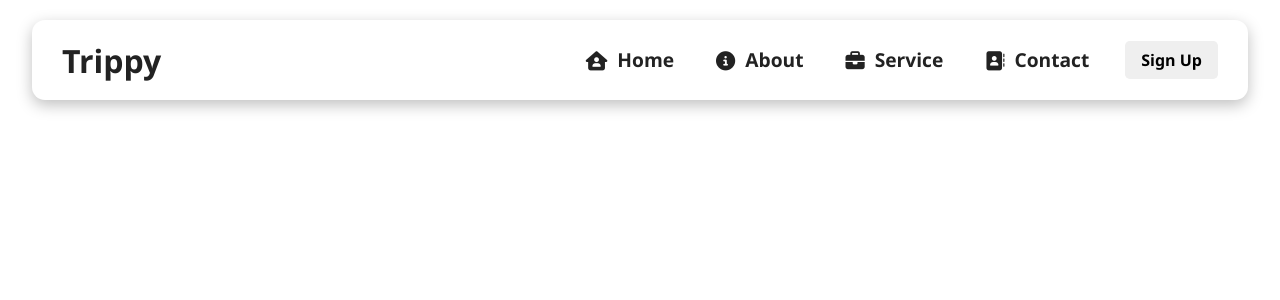
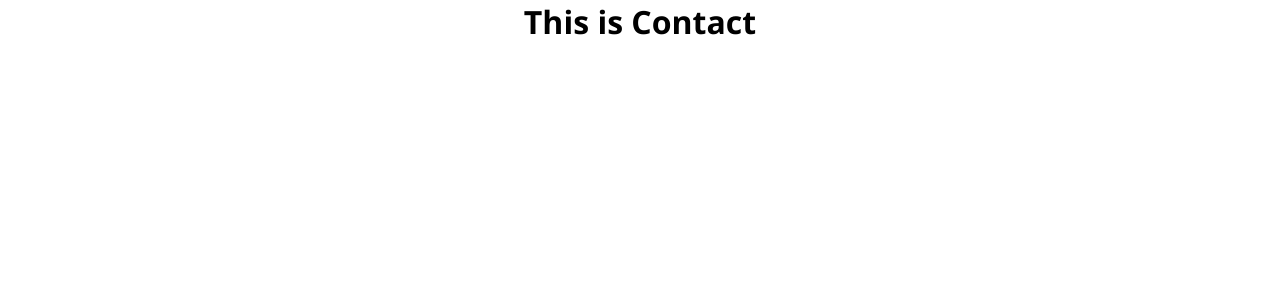
Before and after one commit to DilankaRW/Travel-Web, a React (Create React App) app: page /contact in a window 1280 px wide. Shown: the top 300 px of the page. Built offline with nearby package versions, Linux system fonts and the light colour scheme.

Commit message:
Add Pages

```diff
--- a/src/App.js
+++ b/src/App.js
@@ -1,13 +1,20 @@
-import { Routes } from 'react-router-dom';
+import { Route, Routes } from 'react-router-dom';
 import './App.css';
 import Navbar from "./components/Navbar"
+import Home from './routes/Home';
+import About from './routes/About';
+import Service from './routes/Service';
+import Contact from './routes/Contact';
 
 function App() {
   return (
     <div className="App">
-      {/* <Routes> */}
-      <Navbar/>
-      {/* </Routes> */}
+      <Routes>
+      <Route path='/' element={<Home/>}/>
+      <Route path='/about' element={<About/>}/>
+      <Route path='/service' element={<Service/>}/>
+      <Route path='/contact' element={<Contact/>}/>
+      </Routes>
     </div>
   );
 }
--- a/src/components/Navbar.js
+++ b/src/components/Navbar.js
@@ -23,7 +23,7 @@ class Navbar extends Component{
                     {MenuItems.map((item, index) => {
                         return(
                             <li key={index}>
-                                <a className={item.cName} href="/"><i className={item.icon}></i>{item.title}</a>
+                                <Link className={item.cName} to={item.url}><i className={item.icon}></i>{item.title}</Link>
                             </li>
                         )
                     })}
--- a/src/index.js
+++ b/src/index.js
@@ -3,12 +3,13 @@ import ReactDOM from 'react-dom/client';
 import './index.css';
 import App from './App';
 import reportWebVitals from './reportWebVitals';
+import { BrowserRouter } from 'react-router-dom';
 
 const root = ReactDOM.createRoot(document.getElementById('root'));
 root.render(
-  <React.StrictMode>
+  <BrowserRouter>
     <App />
-  </React.StrictMode>
+  </BrowserRouter>
 );
 
 // If you want to start measuring performance in your app, pass a function
--- /dev/null
+++ b/src/routes/About.jsx
@@ -0,0 +1,9 @@
+function About(){
+    return(
+        <>
+        <h1>This is About</h1>
+        </>
+    )
+}
+
+export default About;
--- /dev/null
+++ b/src/routes/Contact.jsx
@@ -0,0 +1,9 @@
+function Contact(){
+    return(
+        <>
+        <h1>This is Contact</h1>
+        </>
+    )
+}
+
+export default Contact;
--- /dev/null
+++ b/src/routes/Home.jsx
@@ -0,0 +1,12 @@
+import Navbar from "../components/Navbar";
+
+function Home(){
+    return(
+        <>
+        <Navbar/>
+        <h1>This is Home</h1>
+        </>
+    )
+}
+
+export default Home;
--- /dev/null
+++ b/src/routes/Service.jsx
@@ -0,0 +1,9 @@
+function Service(){
+    return(
+        <>
+        <h1>This is Service</h1>
+        </>
+    )
+}
+
+export default Service;
```
